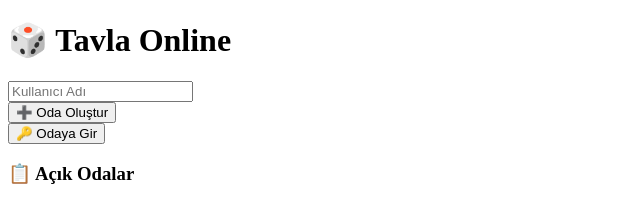
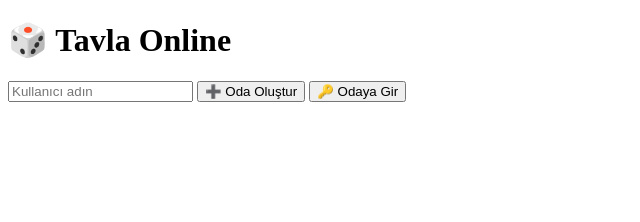
Before and after one commit to ismail4178/online-tavla, a website: page public/index.html in a window 1280 px wide. Shown: the whole page, without its empty margins (0-640 px from the left). Drawn offline with nearby package versions, Linux system fonts and the light colour scheme; no server answers.

Commit message:
index.html

```diff
--- a/public/index.html
+++ b/public/index.html
@@ -2,27 +2,24 @@
 <html lang="tr">
 <head>
 <meta charset="UTF-8">
+<meta name="viewport" content="width=device-width, initial-scale=1.0">
 <title>Tavla Online</title>
 <link rel="stylesheet" href="style.css">
 <script src="/socket.io/socket.io.js"></script>
 </head>
 
-<body>
-<h1>🎲 Tavla Online</h1>
+<body class="login">
 
-<input id="nick" placeholder="Kullanıcı Adı">
+<div class="login-box">
+  <h1>🎲 Tavla Online</h1>
 
-<div class="box">
+  <input id="nick" placeholder="Kullanıcı adın">
+
   <button onclick="createRoom()">➕ Oda Oluştur</button>
+  <button onclick="joinRoom()">🔑 Odaya Gir</button>
+
   <div id="roomInfo"></div>
 </div>
-
-<div class="box">
-  <button onclick="goJoin()">🔑 Odaya Gir</button>
-</div>
-
-<h3>📋 Açık Odalar</h3>
-<ul id="rooms"></ul>
 
 <script src="lobby.js"></script>
 </body>
```
